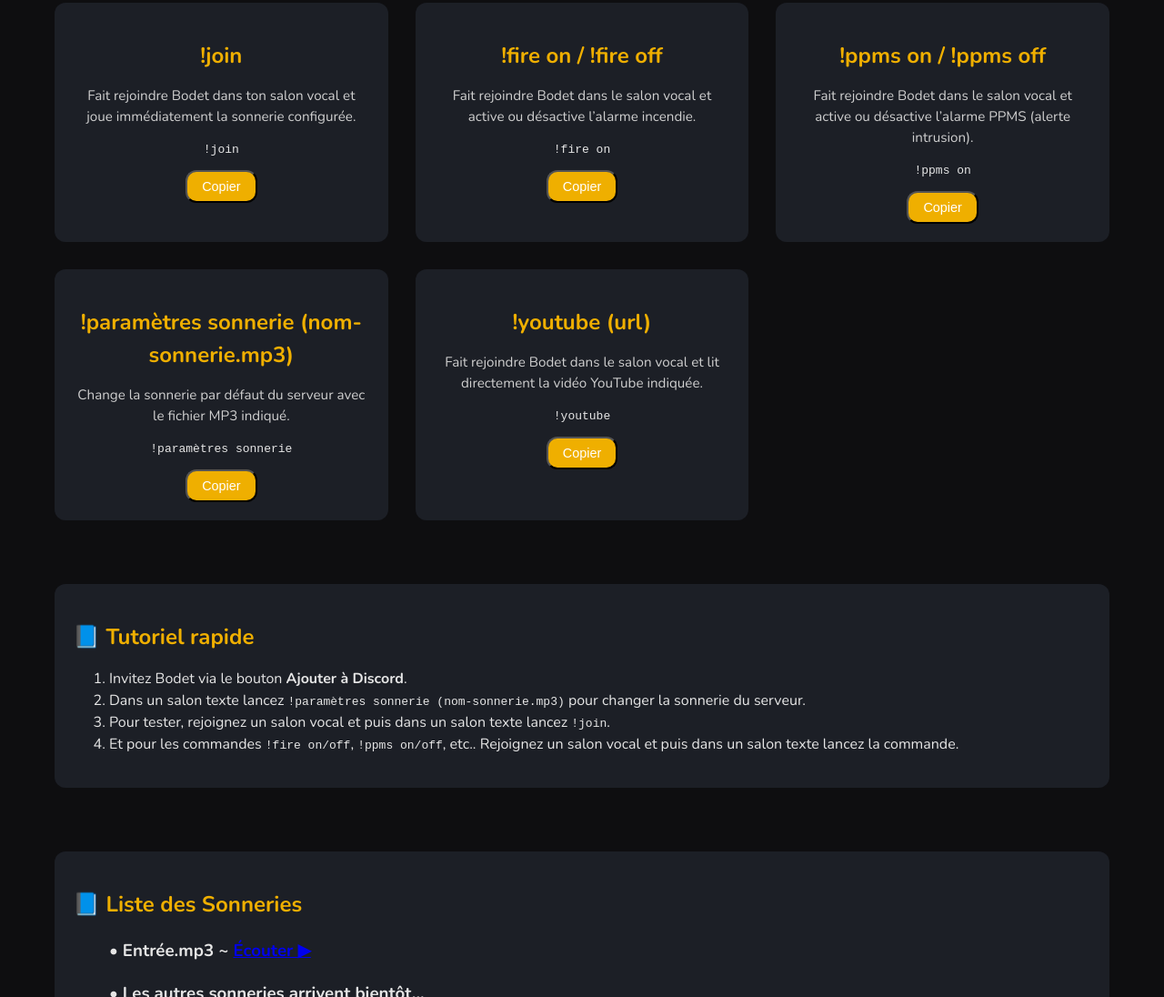
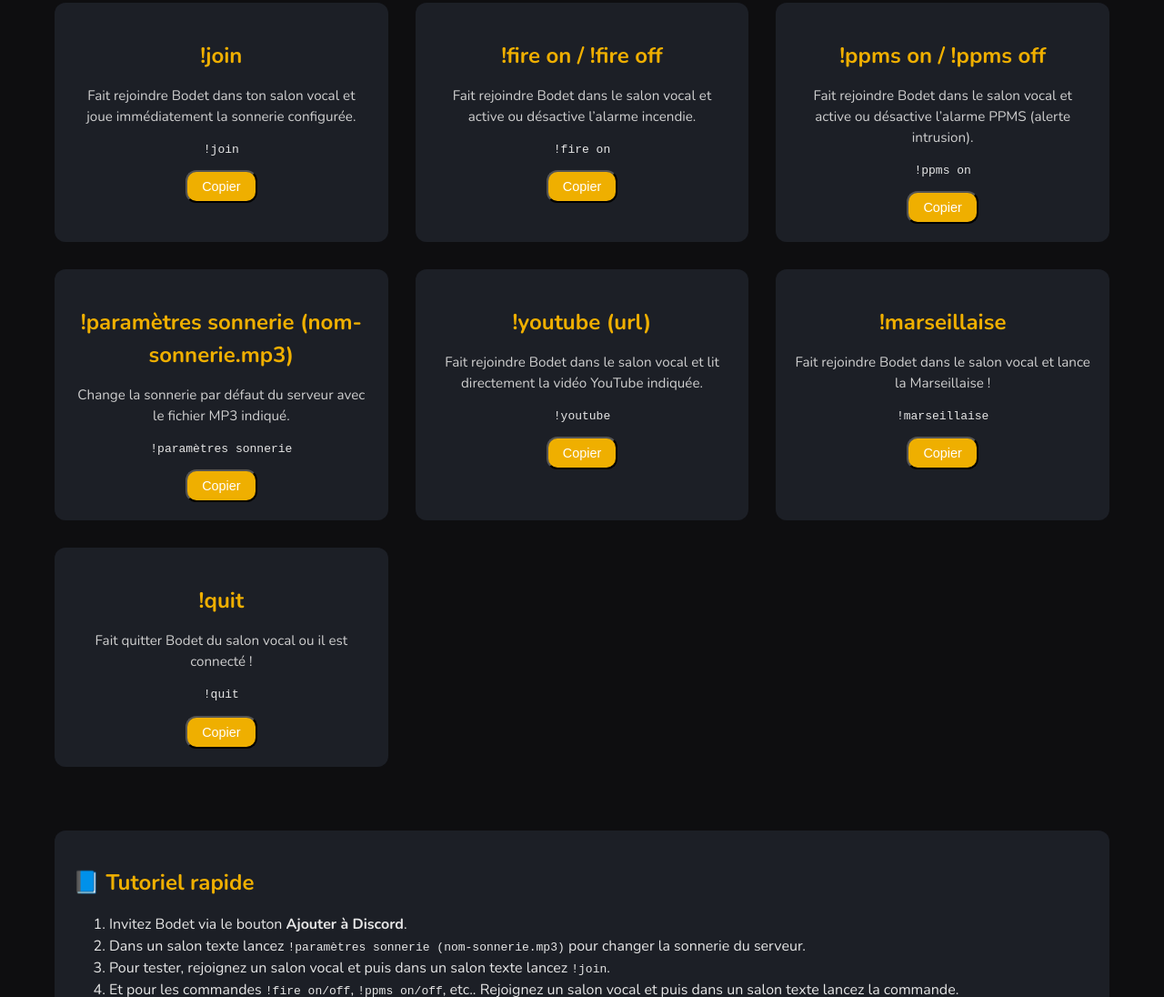
Before and after one commit to Itm0zLegends/CrowDev, a plain HTML site: page Wiki/bodet.html in a window 1280 px wide. Shown: the part 704-1800 px from the top of the page at 91% size. Drawn offline with nearby package versions, Linux system fonts and the light colour scheme.

Commit message:
Update bodet.html

```diff
--- a/Wiki/bodet.html
+++ b/Wiki/bodet.html
@@ -61,6 +61,20 @@
         <pre><code class="cmd">!youtube</code></pre>
         <button class="btn copy-btn" data-cmd="!youtube">Copier</button>
       </div>
+
+      <div class="project-card">
+        <h2>!marseillaise</h2>
+        <p>Fait rejoindre Bodet dans le salon vocal et lance la Marseillaise !</p>
+        <pre><code class="cmd">!marseillaise</code></pre>
+        <button class="btn copy-btn" data-cmd="!marseillaise">Copier</button>
+      </div>
+
+      <div class="project-card">
+        <h2>!quit</h2>
+        <p>Fait quitter Bodet du salon vocal ou il est connecté !</p>
+        <pre><code class="cmd">!quit</code></pre>
+        <button class="btn copy-btn" data-cmd="!quit">Copier</button>
+      </div>
     </section>
 
     <section class="projects" style="grid-template-columns: 1fr; padding-top: 20px;">
```
